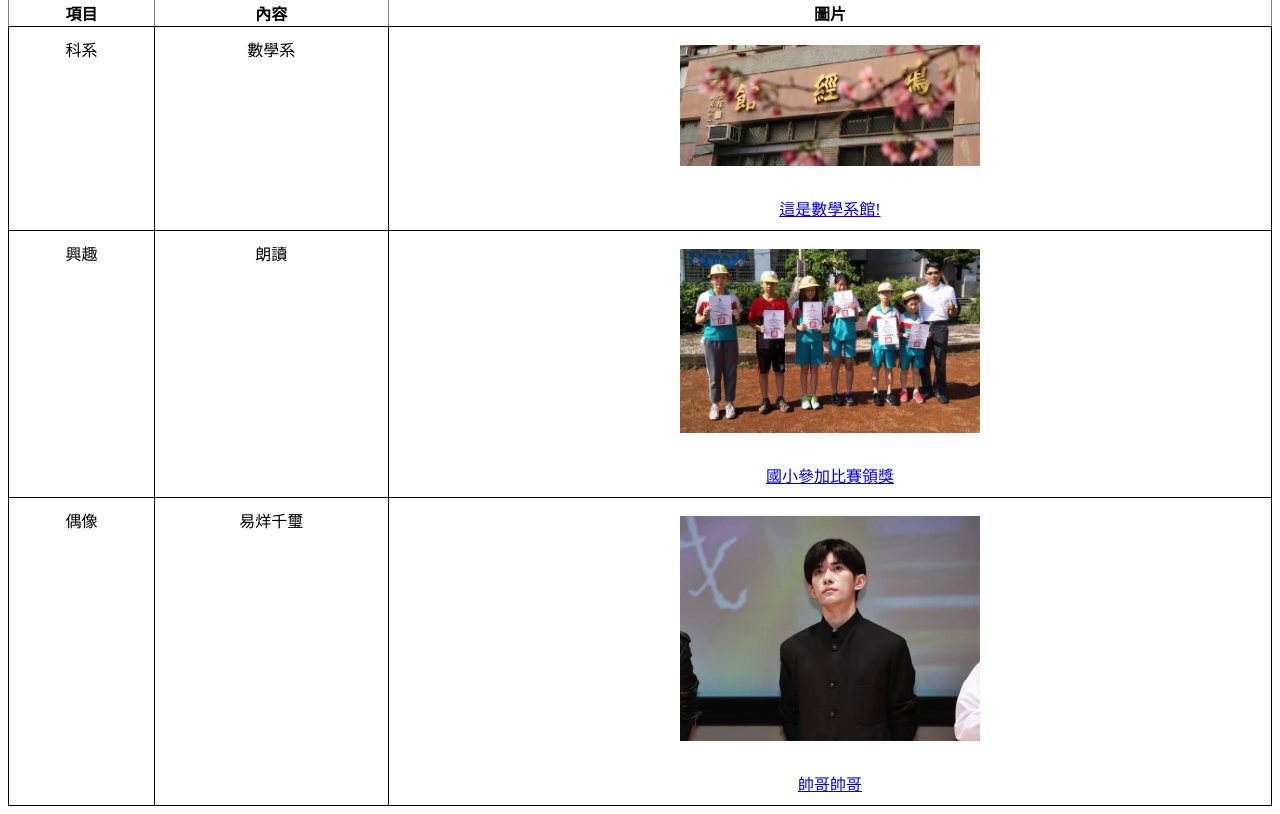
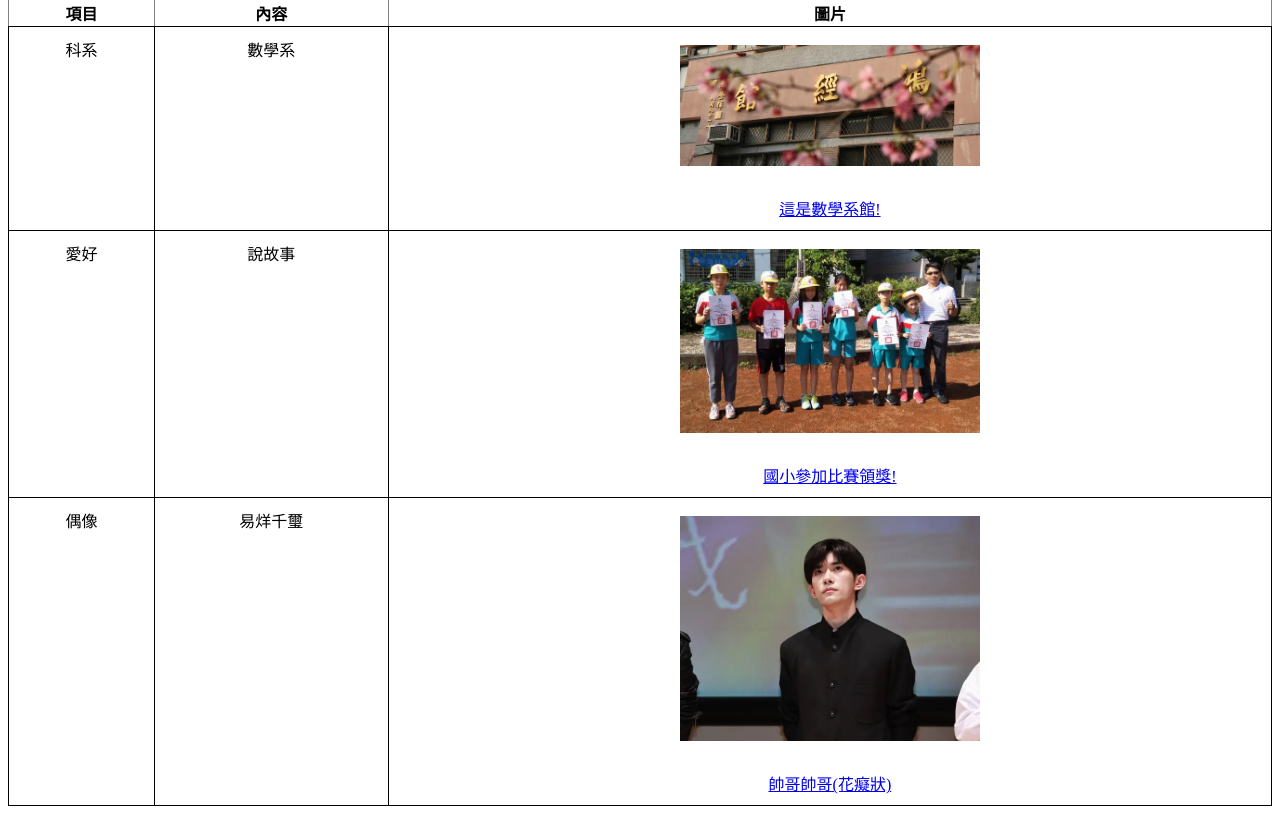
Before and after one commit to wangwang946363/ME2025, a Python web app: template HW3_htmlAndCss/templates/112201523_index.html in a window 1280 px wide. Shown: the part 90-904 px from the top of the page. Run offline with Jinja, Linux system fonts and the light colour scheme; the template is opened without the code that fills it, so the values that code supplies are empty.

Commit message:
Page 1 tweak

```diff
--- a/HW3_htmlAndCss/templates/112201523_index.html
+++ b/HW3_htmlAndCss/templates/112201523_index.html
@@ -43,13 +43,13 @@
             </td>
         </tr>
         <tr>
-            <td>興趣</td>
-            <td>朗讀</td>
+            <td>愛好</td>
+            <td>說故事</td>
             <td>
                 <a href = "112201523_detail.html">
                     <img src = "../static/img/IMG_3005.png">
                 </a><br>
-                <a href = "112201523_detail.html">國小參加比賽領獎</a>
+                <a href = "112201523_detail.html">國小參加比賽領獎!</a>
             </td>
         </tr>
         <tr>
@@ -59,7 +59,7 @@
                 <a href = "112201523_detail.html">
                     <img src = "../static/img/idol.webp">
                 </a><br>
-                <a href = "112201523_detail.html">帥哥帥哥</a>
+                <a href = "112201523_detail.html">帥哥帥哥(花癡狀)</a>
             </td>
         </tr>
     </table>
```
Also changed, not shown: HW3_htmlAndCss/templates/112201523_detail.html (+18 -0 lines).
